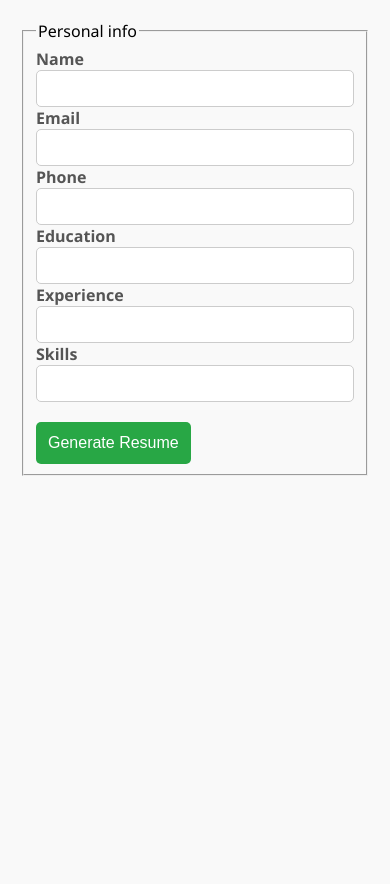
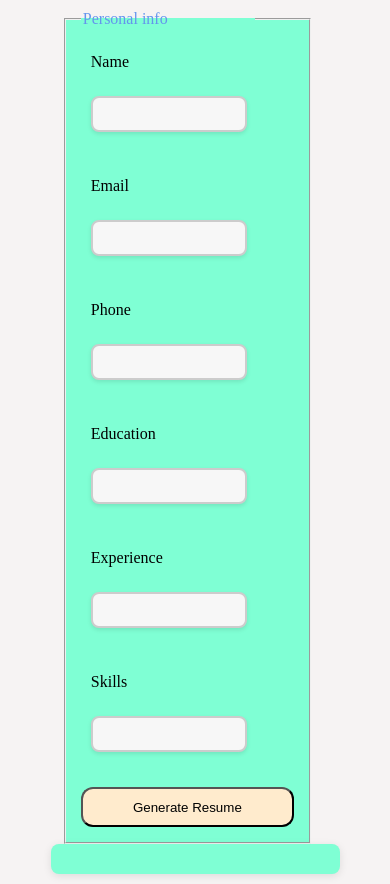
Before and after one commit to abdulmannan991/Hackathon_01, a plain HTML site: page Milestone_03/index.html in a window 390 px wide. Before the commit the page ends 844 px from the top, so only its background shows below. Drawn offline with Linux system fonts and the light colour scheme; files that its build step writes are made by us from their sources.

Commit message:
Update styles.css

```diff
--- a/Milestone_03/styles.css
+++ b/Milestone_03/styles.css
@@ -1,135 +1,205 @@
-
-body {
-    font-family: 'Segoe UI', Tahoma, Geneva, Verdana, sans-serif;
-    margin: 0;
-    padding: 20px;
-    background-color: #f9f9f9;
+body{
+    margin: 20px ;
+    background-color: rgb(246, 243, 243);
+    display: flex;
+    flex-direction: column;
+    justify-content: center;
+    align-items: center;
 }
 
-.container {
-    max-width: 90%;
-    margin: 0 auto;
-    background: white;
-    padding: 20px;
-    box-shadow: 0 0 10px rgba(0, 0, 0, 0.1);
-    border-radius: 10px;
+#Form{
+
+
+    width: 80%;
+
+    justify-content: center;
+
+    align-items: center;
 }
 
-h1 {
+.group{
+    margin-bottom: 20px;
+    display: flex;
+    flex-direction: column;
+    width: 80%;
+}
+
+fieldset{
+    background-color: aquamarine;
+    width: 80%;
+}
+.legendf{
+    color: cornflowerblue;
+    width: 80%;
+
+}
+
+
+.formcontainer{
+    display: flex;
+    flex-direction: column;
+    justify-content: center;
+    align-items: center;
+    width: 80%;
+
+
+
+}
+
+
+.labe{
+    margin: 10px 5px 15px 10px;
+
+
+
+}
+
+
+input {
+    padding: 10px;
+    margin-bottom: 15px;
+    width: 80%;
+    max-width: 300px;
+    font-size: 16px;
+    border: 2px solid #ccc;
+    border-radius: 8px;
+    box-shadow: 0 2px 4px rgba(0, 0, 0, 0.1);
+    background-color: #f7f7f7;
+    transition: border-color 0.3s ease, box-shadow 0.3s ease;
+}
+
+input:focus {
+    outline: none;
+    border-color: #5a9;
+    box-shadow: 0 4px 8px rgba(0, 128, 0, 0.2);
+
+}
+
+input::placeholder {
+    color: #999;
+    font-style: italic;
+}
+
+.btn{
+
+    border-radius: 12px;
+    background-color: blanchedalmond;
+}
+
+.btn:hover{
+    cursor: pointer;
+}
+
+#resume {
+    margin-top: 20px;
+    padding: 20px;
+    width: 80%;
+    max-width: 600px;
+    background-color: aquamarine;
+    border-radius: 8px;
+    align-self: center;
+    box-shadow: 0 2px 8px rgba(0, 0, 0, 0.1);
+    font-family: 'Arial', sans-serif;
+}
+#resume h2 {
+    font-size: 24px;
+    color: cornflowerblue;
+    border-bottom: 2px solid #ccc;
+    padding-bottom: 10px;
+    margin-bottom: 15px;
     text-align: center;
+}
+
+#resume p {
+    font-size: 18px;
+    line-height: 1.5;
+    margin-bottom: 10px;
+}
+
+#resume strong {
     color: #333;
 }
 
-form {
-    display: flex;
-    flex-direction: column;
-}
-
-label {
-    margin: 10px 0 5px;
-    font-weight: bold;
-    color: #555;
-}
-
-input, textarea {
-    padding: 10px;
-    border: 1px solid #ccc;
-    border-radius: 5px;
-    width: 100%;
-    box-sizing: border-box;
-}
-
-button {
+#resume h3 {
+    font-size: 20px;
+    color: rgb(27, 187, 227);
     margin-top: 20px;
-    padding: 12px;
-    background-color: #28a745;
-    color: white;
-    border: none;
-    border-radius: 5px;
-    cursor: pointer;
-    font-size: 16px;
-}
-
-button:hover {
-    background-color: #218838;
+    margin-bottom: 10px;
+    border-bottom: 1px solid #ccc;
+    padding-bottom: 5px;
 }
 
 
-#resumeOutput {
-    margin-top: 20px;
-    padding: 20px;
-    border: 1px solid #ccc;
-    border-radius: 10px;
-    background: #e9f7fe;
-    box-shadow: 0 0 10px rgba(0, 0, 0, 0.1);
-    animation: fadeIn 0.5s ease;
-}
-
-#resumeOutput h2 {
-    color: #333;
-    font-size: 28px;
-    margin-bottom: 10px;
-}
-
-#resumeOutput p {
-    font-size: 16px;
-    color: #555;
-    margin: 5px 0;
-}
-
-#resumeOutput strong {
-    color: #007BFF;
-    font-weight: bold;
-}
-
-}
-
-@keyframes fadeIn {
-    from { opacity: 0; }
-    to { opacity: 1; }
-}
-
-@media (min-width: 768px) {
-    .container {
-        max-width: 750px;
+@media (max-width: 480px) {
+    body {
+        margin: 10px;
     }
 
-    button {
-        width: auto;
-        align-self: center;
-        max-width: 300px;
+    #Form {
+        width: 100%;
+    }
+
+    input {
+        padding: 8px;
+        font-size: 14px;
+    }
+
+    fieldset {
+        padding: 15px;
+    }
+
+    .btn{
+   width: 100%;
+        border-radius: 12px;
+        background-color: blanchedalmond;
+    }
+
+    #resume {
+        width: 80%;
+        padding: 10px;
+    }
+}
+@media (max-width: 768px) {
+    #Form {
+        width: 90%;
+
+    }
+
+    input {
+        max-width: 100%;
+    }
+    .btn{
+   width: 100%;
+   height: 10px;
+        border-radius: 12px;
+        background-color: blanchedalmond;
+
+    }
+
+    #resume {
+        width: 80%;
+        padding: 15px;
     }
 }
 
-@media (min-width: 1024px) {
-    .container {
-        max-width: 1000px;
+@media (max-width: 1800px) {
+    #Form {
+        width: 90%;
     }
 
-    form {
-        flex-direction: row;
-        flex-wrap: wrap;
-        gap: 20px;
+    input {
+        max-width: 100%;
     }
+    .btn{
+        width: 100%;
+        height: 40px;
+             border-radius: 12px;
+             background-color: blanchedalmond;
+         }
+         #resume {
+            width: 70%;
+            max-width: 1200px;
+            margin: 0 auto;
+        }
 
-    label {
-        width: 100%;
-    }
-
-    input, textarea {
-        width: calc(50% - 20px);
-    }
-
-    textarea {
-        height: 150px;
-    }
-
-    button {
-        width: 100%;
-    }
-
-    #resumeOutput {
-        display: flex;
-        flex-direction: column;
-    }
 }
```
